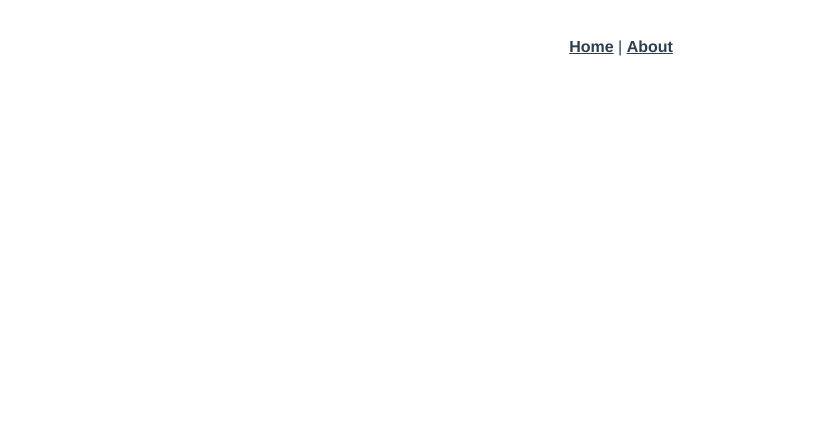
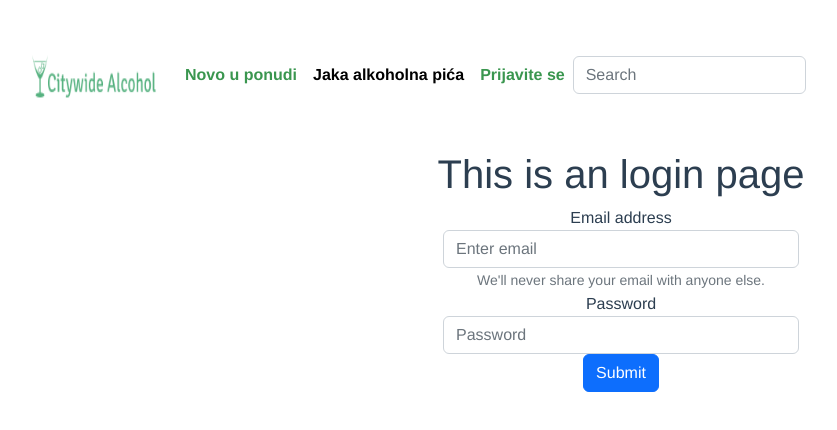
Before and after one commit to AntonioLipovac/citywidealcohol, a Vue app: page /login in a window 1280 px wide. Shown: the top 430 px of the page, without its empty margins (19-856 px from the left). Built offline with nearby package versions, Linux system fonts and the light colour scheme.

Commit message:
update
dodane stranice i navbar, treba nadopunit text i

```diff
--- a/public/index.html
+++ b/public/index.html
@@ -1,15 +1,30 @@
 <!DOCTYPE html>
 <html lang="">
   <head>
-    <meta charset="utf-8">
-    <meta http-equiv="X-UA-Compatible" content="IE=edge">
-    <meta name="viewport" content="width=device-width,initial-scale=1.0">
-    <link rel="icon" href="<%= BASE_URL %>favicon.ico">
+    <meta charset="utf-8" />
+    <meta http-equiv="X-UA-Compatible" content="IE=edge" />
+    <meta name="viewport" content="width=device-width,initial-scale=1.0" />
+    <link rel="icon" href="<%= BASE_URL %>favicon.ico" />
     <title><%= htmlWebpackPlugin.options.title %></title>
+    <link
+      href="https://cdn.jsdelivr.net/npm/bootstrap@5.2.0/dist/css/bootstrap.min.css"
+      rel="stylesheet"
+      integrity="sha384-gH2yIJqKdNHPEq0n4Mqa/HGKIhSkIHeL5AyhkYV8i59U5AR6csBvApHHNl/vI1Bx"
+      crossorigin="anonymous"
+    />
+    <script
+      src="https://cdn.jsdelivr.net/npm/bootstrap@5.2.0/dist/js/bootstrap.bundle.min.js"
+      integrity="sha384-A3rJD856KowSb7dwlZdYEkO39Gagi7vIsF0jrRAoQmDKKtQBHUuLZ9AsSv4jD4Xa"
+      crossorigin="anonymous"
+    ></script>
   </head>
   <body>
     <noscript>
-      <strong>We're sorry but <%= htmlWebpackPlugin.options.title %> doesn't work properly without JavaScript enabled. Please enable it to continue.</strong>
+      <strong
+        >We're sorry but <%= htmlWebpackPlugin.options.title %> doesn't work
+        properly without JavaScript enabled. Please enable it to
+        continue.</strong
+      >
     </noscript>
     <div id="app"></div>
     <!-- built files will be auto injected -->
--- a/src/App.vue
+++ b/src/App.vue
@@ -1,10 +1,57 @@
 <template>
   <div id="app">
-    <div id="nav">
-      <router-link to="/">Home</router-link> |
-      <router-link to="/about">About</router-link>
+    <nav id="nav" class="navbar navbar-expand-lg navbar-light bg-light">
+      <a class="navbar-brand" href="#">
+        <img
+          src="@/assets/citylogo.png"
+          width="150"
+          height="80"
+          class="d-inline-block align-top"
+          alt=""
+          loading="lazy"
+        />
+      </a>
+      <button
+        class="navbar-toggler"
+        type="button"
+        data-toggle="collapse"
+        data-target="#navbarToggler"
+        aria-controls="navbarToggler"
+        aria-expanded="false"
+        aria-label="Toggle navigation"
+      >
+        <span class="navbar-toggler-icon"></span>
+      </button>
+      <div class="collapse navbar-collapse" id="navbarToggler">
+        <ul class="navbar-nav mr-auto mt-2 mt-lg-0">
+          <li class="nav-item">
+            <router-link to="/" class="nav-link">Novo u ponudi</router-link>
+          </li>
+          <li class="nav-item">
+            <router-link to="/login" class="nav-link"
+              >Jaka alkoholna pića
+            </router-link>
+          </li>
+          <li class="nav-item">
+            <router-link to="/signup" class="nav-link"
+              >Prijavite se</router-link
+            >
+          </li>
+        </ul>
+        <form class="form-inline my-2 my-lg-0">
+          <input
+            class="form-control mr-sm-2"
+            type="search"
+            placeholder="Search"
+            aria-label="Search"
+          />
+        </form>
+      </div>
+    </nav>
+
+    <div class="conainer">
+      <router-view />
     </div>
-    <router-view/>
   </div>
 </template>
 
@@ -19,13 +66,14 @@
 
 #nav {
   padding: 30px;
+  background-color: rgb(255, 255, 255) !important;
 
   a {
     font-weight: bold;
-    color: #2c3e50;
+    color: #3a964f;
 
     &.router-link-exact-active {
-      color: #42b983;
+      color: #000000;
     }
   }
 }
--- a/src/router/index.js
+++ b/src/router/index.js
@@ -1,29 +1,39 @@
-import Vue from 'vue'
-import VueRouter from 'vue-router'
-import Home from '../views/Home.vue'
+import Vue from "vue";
+import VueRouter from "vue-router";
+import Home from "../views/Home.vue";
 
-Vue.use(VueRouter)
+Vue.use(VueRouter);
 
 const routes = [
   {
-    path: '/',
-    name: 'Home',
-    component: Home
+    path: "/",
+    name: "Home",
+    component: Home,
   },
   {
-    path: '/about',
-    name: 'About',
+    path: "/login",
+    name: "Login",
     // route level code-splitting
     // this generates a separate chunk (about.[hash].js) for this route
     // which is lazy-loaded when the route is visited.
-    component: () => import(/* webpackChunkName: "about" */ '../views/About.vue')
-  }
-]
+    component: () =>
+      import(/* webpackChunkName: "about" */ "../views/Login.vue"),
+  },
+  {
+    path: "/signup",
+    name: "SignUP",
+    // route level code-splitting
+    // this generates a separate chunk (about.[hash].js) for this route
+    // which is lazy-loaded when the route is visited.
+    component: () =>
+      import(/* webpackChunkName: "about" */ "../views/Signup.vue"),
+  },
+];
 
 const router = new VueRouter({
-  mode: 'history',
+  mode: "history",
   base: process.env.BASE_URL,
-  routes
-})
+  routes,
+});
 
-export default router
+export default router;
--- a/src/views/About.vue
+++ /dev/null
@@ -1,5 +0,0 @@
-<template>
-  <div class="about">
-    <h1>This is an about page</h1>
-  </div>
-</template>
--- /dev/null
+++ b/src/views/Login.vue
@@ -0,0 +1,39 @@
+<template>
+  <div class="about">
+    <h1>This is an login page</h1>
+    <div class="container">
+      <div class="row">
+        <div class="col-sm"></div>
+        <div class="col-sm">
+          <form>
+            <div class="form-group">
+              <label for="exampleInputEmail1">Email address</label>
+              <input
+                type="email"
+                class="form-control"
+                id="exampleInputEmail1"
+                aria-describedby="emailHelp"
+                placeholder="Enter
+ email"
+              />
+              <small id="emailHelp" class="form-text text-muted"
+                >We'll never share your email with anyone else.</small
+              >
+            </div>
+            <div class="form-group">
+              <label for="exampleInputPassword1">Password</label>
+              <input
+                type="password"
+                class="form-control"
+                id="exampleInputPassword1"
+                placeholder="Password"
+              />
+            </div>
+            <button type="submit" class="btn btn-primary">Submit</button>
+          </form>
+        </div>
+        <div class="col-sm"></div>
+      </div>
+    </div>
+  </div>
+</template>
```
Also changed, not shown: src/assets/citylogo.png (added), src/views/Signup.vue (added), 1 other file (tests, documents, lock files or other folders).
